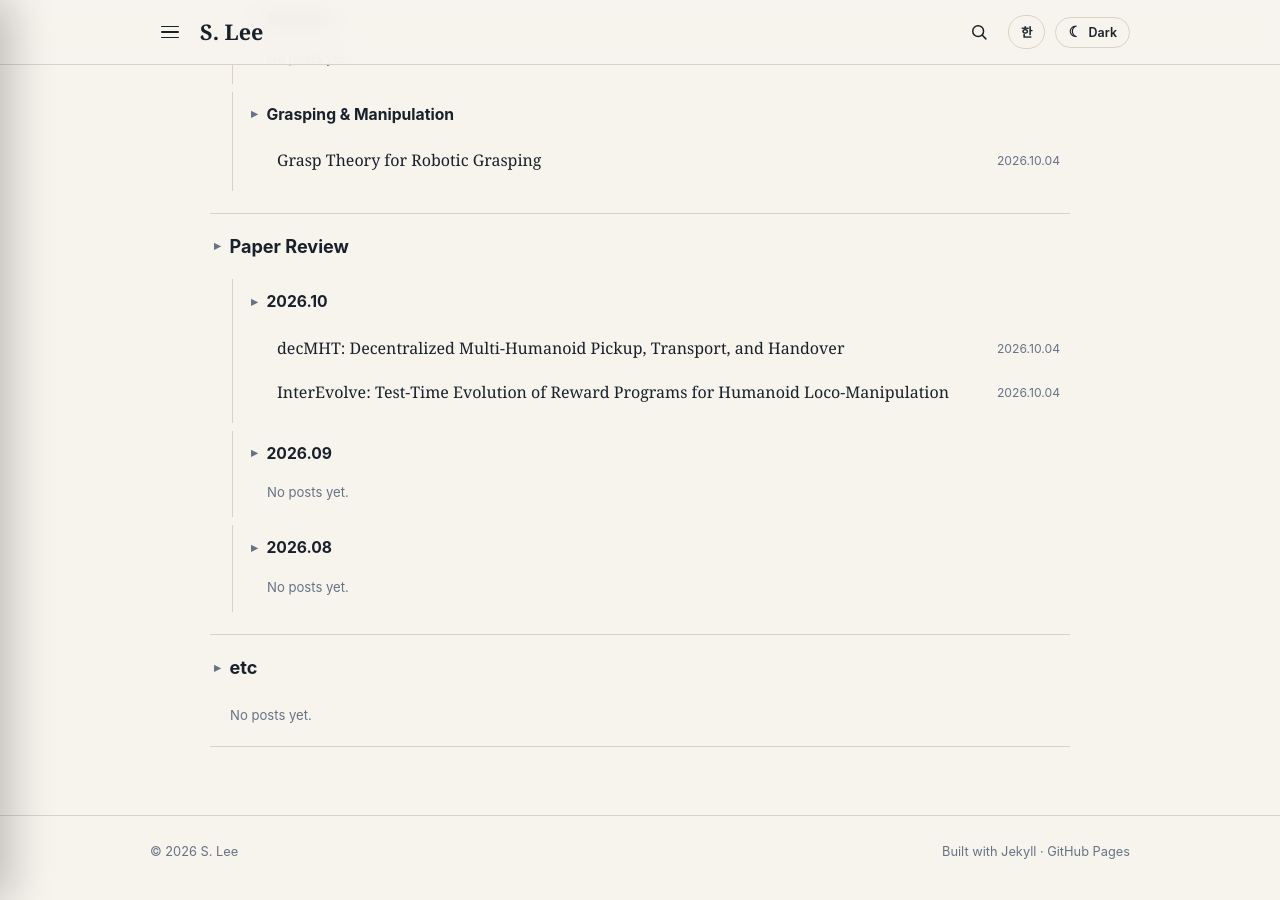
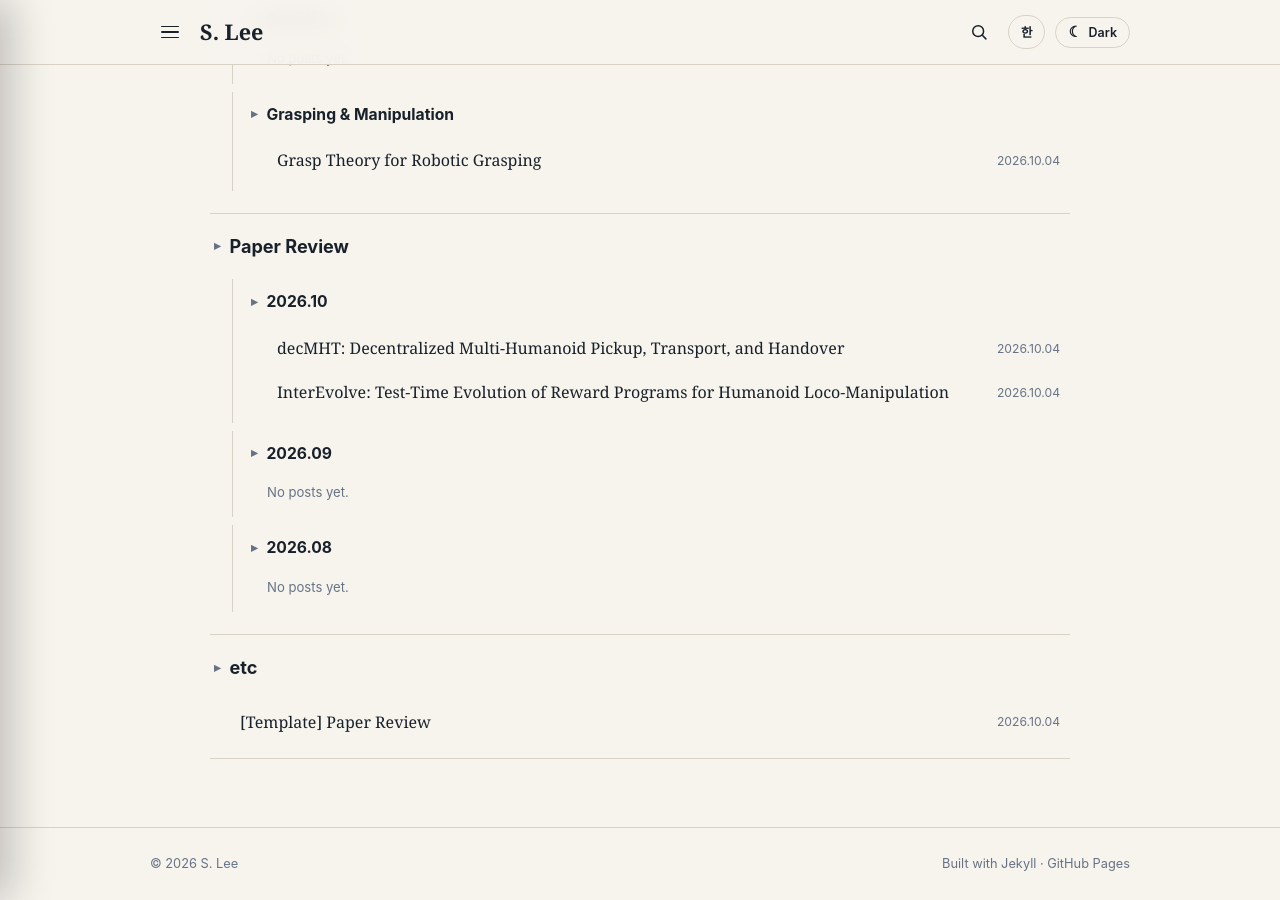
Before and after one commit to rokmc956k/rokmc956k.github.io, a Jekyll site: the page built from categories/index.html, in a window 1280 px wide and 900 px high, scrolled down 579 px. Built offline with Jekyll 4.4.1, drawn with Linux system fonts in a browser that asks for light colours.

Commit message:
Place Paper Review template under etc

```diff
--- a/_data/category_assignments.yml
+++ b/_data/category_assignments.yml
@@ -16,3 +16,7 @@
 "/ko/posts/grasp-theory-for-robotic-grasping/":
   - Theory
   - "Grasping & Manipulation"
+"/posts/template-paper-review/":
+  - etc
+"/ko/posts/template-paper-review/":
+  - etc
```
